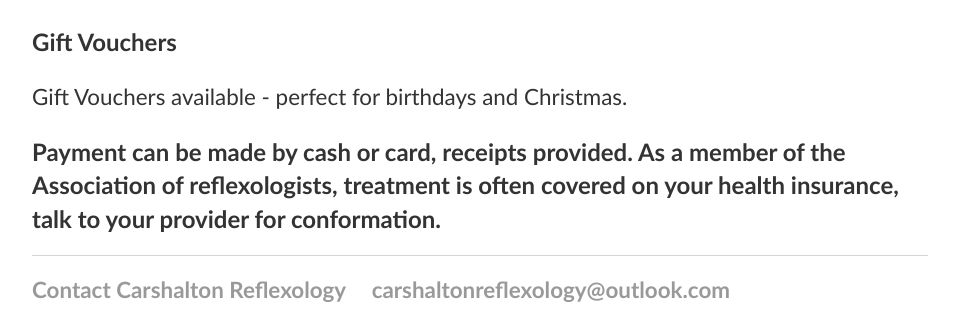
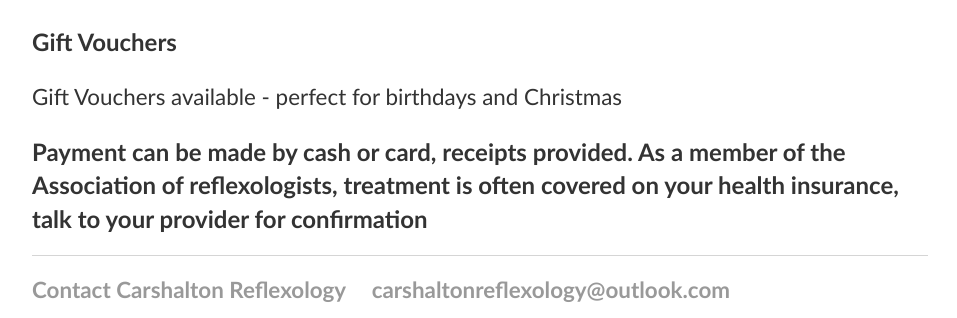
Before and after one commit to Rednax-lab/rednax-lab.github.io, a Jekyll site: the page built from prices.html, in a window 1280 px wide. Shown: the part 1477-1795 px from the top of the page, without its empty margins (160-1117 px from the left). Built offline with Jekyll 4.4.1, drawn with Linux system fonts in a browser that asks for light colours.

Commit message:
Update prices.html

```diff
--- a/prices.html
+++ b/prices.html
@@ -19,8 +19,8 @@
 		<h2><a href="https://www.zonefacelift.com/">Zoneface Lift</a> £65 (£700 for the 12 week programme)</h2>
 		<p>Renowned for removing as much as 10 years in 12 weeks this magical programme will leave you feeling blissed-out, with a smoother face to match. For many women this will eliminate the need for Botox and offers a natural alternative to dermal fillers (please note that you must wait 3 weeks after botox or fillers to have this treatment)</p>
 		<h2>Gift Vouchers</h2>
-		<p>Gift Vouchers available - perfect for birthdays and Christmas.</p>
-		<h2>Payment can be made by cash or card, receipts provided. As a member of the Association of reflexologists, treatment is often covered on your health insurance, talk to your provider for conformation.</h2>
+		<p>Gift Vouchers available - perfect for birthdays and Christmas</p>
+		<h2>Payment can be made by cash or card, receipts provided. As a member of the Association of reflexologists, treatment is often covered on your health insurance, talk to your provider for confirmation</h2>
 	</section>
 </div>
 	<!-- /.intro -->
```
